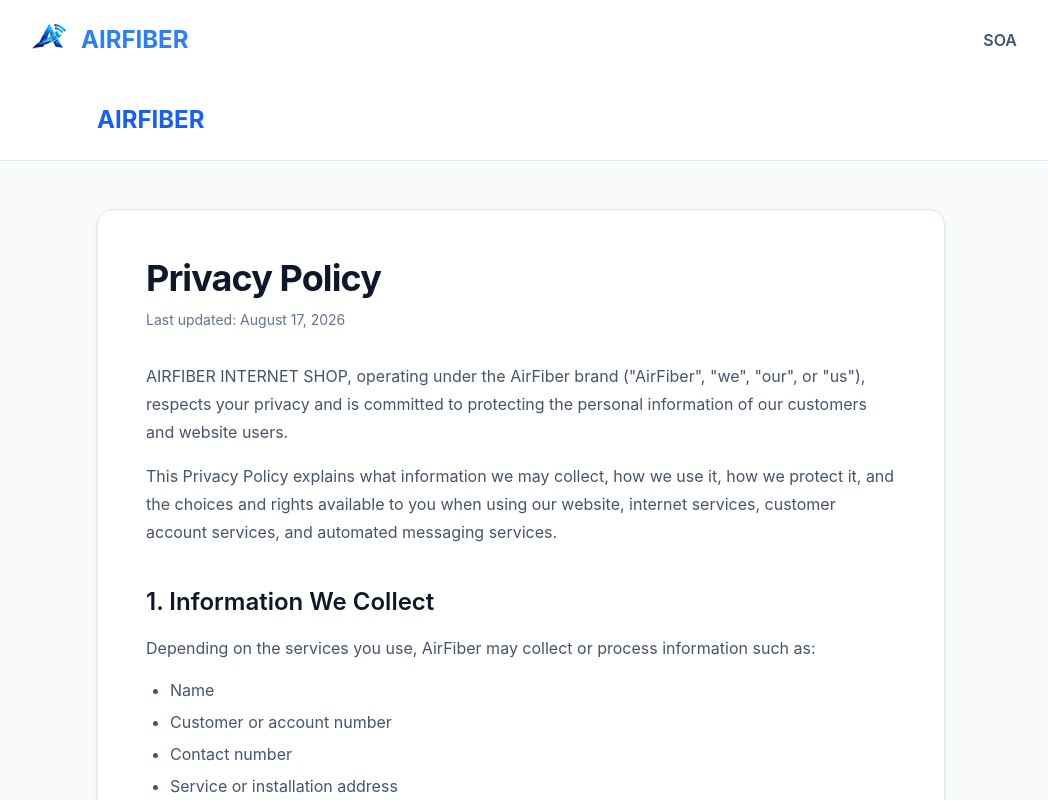
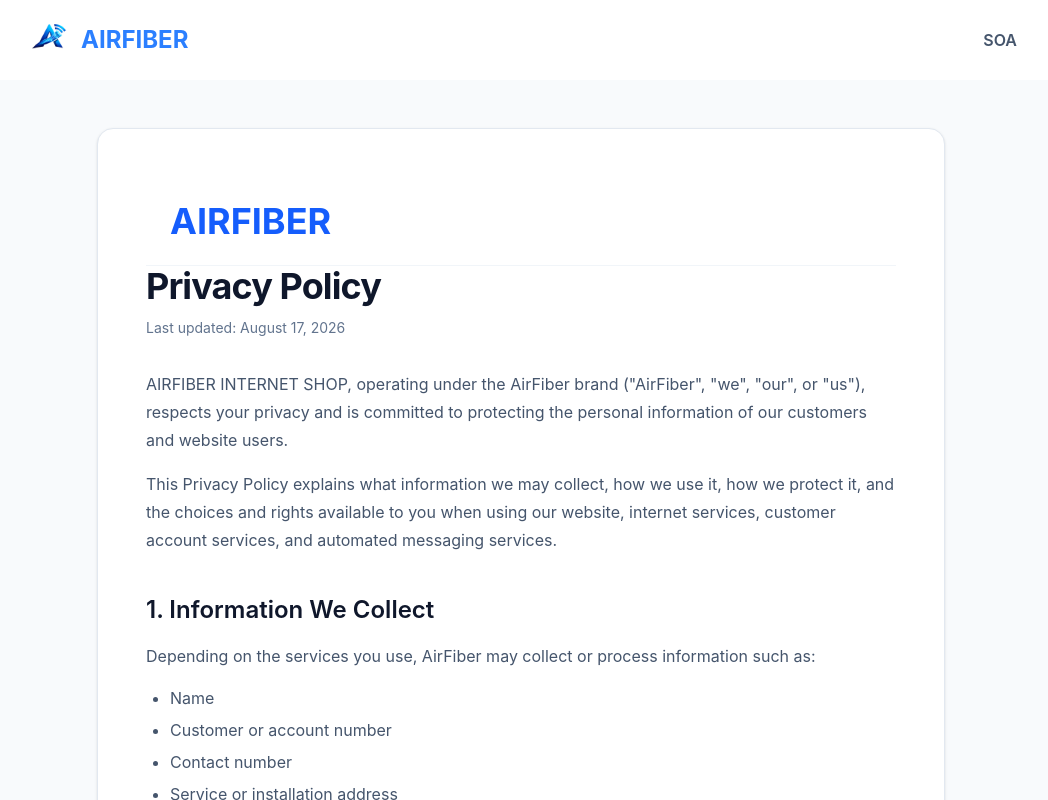
Before and after one commit to ACODE3/airfiber-soa-frontend, a React (Vite) app: page /privacy-policy in a window 1280 px wide. Shown: the top 800 px of the page, without its empty margins (119-1167 px from the left). Built offline with nearby package versions, Linux system fonts and the light colour scheme.

Commit message:
fixed header

```diff
--- a/src/pages/PrivacyPolicy.jsx
+++ b/src/pages/PrivacyPolicy.jsx
@@ -6,21 +6,19 @@
 
   return (
     <div className="min-h-screen bg-slate-50 text-slate-800">
-      {/* Header */}
-      <header className="border-b border-slate-200 bg-white">
-        <div className="mx-auto max-w-4xl px-6 py-6">
-          <a
-            href="/"
-            className="text-2xl font-bold text-blue-600"
-          >
-            AIRFIBER
-          </a>
-        </div>
-      </header>
-
       {/* Main Content */}
       <main className="mx-auto max-w-4xl px-6 py-12">
         <div className="rounded-2xl border border-slate-200 bg-white p-8 shadow-sm md:p-12">
+
+             <header className="border-b border-slate-100 bg-white">
+                <div className="mx-auto max-w-4xl px-6 py-6">
+                <a href="/" className="text-4xl font-bold text-blue-600">
+                    AIRFIBER
+                </a>
+                </div>
+            </header>
+
+
           <h1 className="text-4xl font-bold tracking-tight text-slate-900">
             Privacy Policy
           </h1>
--- a/src/pages/TermsofService.jsx
+++ b/src/pages/TermsofService.jsx
@@ -3,16 +3,18 @@
 function TermsOfService() {
   return (
     <div className="min-h-screen bg-slate-50 text-slate-800">
-      <header className="border-b border-slate-200 bg-white">
-        <div className="mx-auto max-w-4xl px-6 py-6">
-          <a href="/" className="text-2xl font-bold text-blue-600">
-            AIRFIBER
-          </a>
-        </div>
-      </header>
 
       <main className="mx-auto max-w-4xl px-6 py-12">
         <div className="rounded-2xl border border-slate-200 bg-white p-8 shadow-sm md:p-12">
+
+            <header className="border-b border-slate-100 bg-white">
+                <div className="mx-auto max-w-4xl px-6 py-6">
+                <a href="/" className="text-4xl font-bold text-blue-600">
+                    AIRFIBER
+                </a>
+                </div>
+            </header>
+
           <h1 className="text-4xl font-bold text-slate-900">
             Terms of Service
           </h1>
--- a/src/pages/UserdataDeletion.jsx
+++ b/src/pages/UserdataDeletion.jsx
@@ -6,18 +6,19 @@
 
   return (
     <div className="min-h-screen bg-slate-50 text-slate-800">
-      {/* Header */}
-      <header className="border-b border-slate-200 bg-white">
-        <div className="mx-auto max-w-4xl px-6 py-6">
-          <a href="/" className="text-2xl font-bold text-blue-600">
-            AIRFIBER
-          </a>
-        </div>
-      </header>
 
       {/* Main */}
       <main className="mx-auto max-w-4xl px-6 py-12">
         <div className="rounded-2xl border border-slate-200 bg-white p-8 shadow-sm md:p-12">
+
+         <header className="border-b border-slate-100 bg-white">
+                <div className="mx-auto max-w-4xl px-6 py-6">
+                <a href="/" className="text-4xl font-bold text-blue-600">
+                    AIRFIBER
+                </a>
+                </div>
+            </header>
+
           <h1 className="text-4xl font-bold tracking-tight text-slate-900">
             User Data Deletion
           </h1>
```
